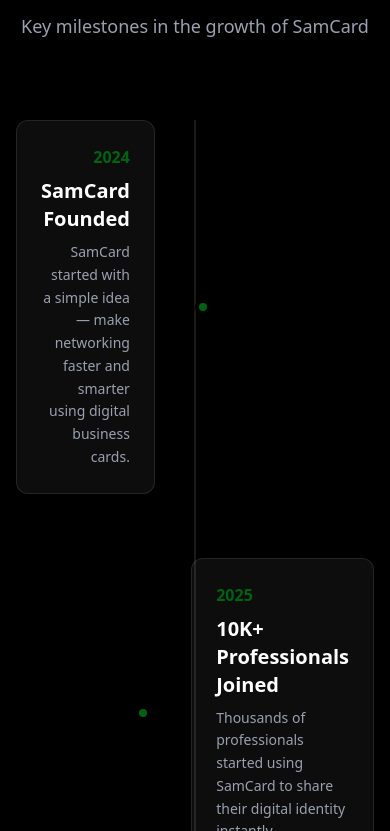
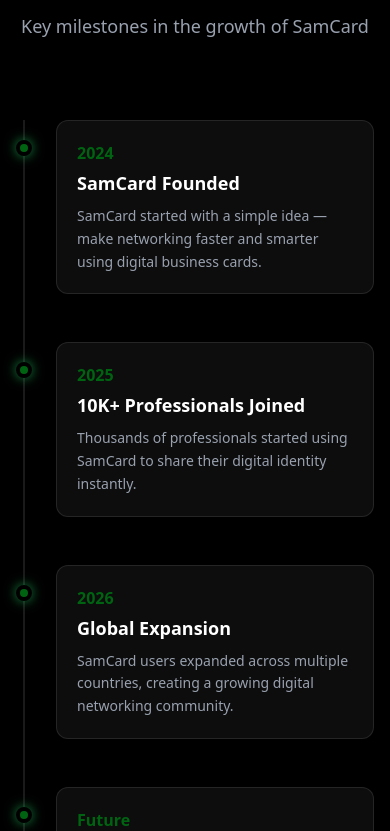
Before and after one commit to aice-xpert/samcard, a Next.js app: page /about-us in a window 390 px wide. Shown: the part 4953-5784 px from the top of the page. Built offline with nearby package versions, Linux system fonts and the light colour scheme.

Commit message:
fixed timeline responsiveness

```diff
--- a/src/components/about-us/Timeline.tsx
+++ b/src/components/about-us/Timeline.tsx
@@ -1,6 +1,7 @@
 "use client";
 
 import { motion } from "framer-motion";
+
 export const milestones = [
   {
     year: "2024",
@@ -27,13 +28,13 @@
       "We continue building innovative tools that redefine how professionals connect worldwide.",
   },
 ];
+
 export function TimelineSection() {
   return (
     <section className="py-24 bg-black">
       <div className="max-w-6xl mx-auto px-4 sm:px-6 lg:px-8">
 
         {/* Heading */}
-
         <motion.div
           initial={{ opacity: 0, y: 30 }}
           whileInView={{ opacity: 1, y: 0 }}
@@ -43,24 +44,25 @@
           <h2 className="text-4xl lg:text-5xl font-bold text-white mb-4">
             Our Journey
           </h2>
-
           <p className="text-gray-400 text-lg max-w-2xl mx-auto">
             Key milestones in the growth of SamCard
           </p>
         </motion.div>
 
         {/* Timeline */}
-
         <div className="relative">
 
-          {/* Line */}
+          {/*
+            LINE:
+            - Mobile: anchored at left-[7px] so it runs through center of the 16px dot
+              (dot is at left-0, half of 16px = 8px, minus 1px for the 1px line = 7px...
+               but w-[2px] so: left-[7px] centers the 2px line under the dot center at 8px)
+            - Desktop md+: centered horizontally
+          */}
+          <div className="absolute top-0 bottom-0 left-[7px] w-[2px] bg-white/10 md:left-1/2 md:-translate-x-px" />
 
-          <div className="absolute left-1/2 -translate-x-1/2 w-[2px] h-full bg-white/10" />
-
-          <div className="space-y-16">
-
+          <div className="space-y-12 md:space-y-16">
             {milestones.map((milestone, index) => {
-
               const isLeft = index % 2 === 0;
 
               return (
@@ -70,46 +72,55 @@
                   whileInView={{ opacity: 1, x: 0 }}
                   viewport={{ once: true }}
                   transition={{ duration: 0.5 }}
-                  className={`flex items-center gap-10 ${
-                    isLeft ? "flex-row" : "flex-row-reverse"
-                  }`}
+                  /*
+                    Mobile:  simple flex row. dot on far left, card fills rest.
+                    Desktop: relative positioning for alternating left/right layout.
+                  */
+                  className="relative flex items-start md:block"
                 >
 
-                  {/* Card */}
+                  {/*
+                    DOT:
+                    Mobile  — in normal flow at the left, vertically aligned to top of card with mt-5
+                    Desktop — absolute, horizontally centered on the line, vertically centered
+                  */}
+                  <div
+                    className="
+                      relative flex-shrink-0 mt-5
+                      md:absolute md:left-1/2 md:top-1/2
+                      md:-translate-x-1/2 md:-translate-y-1/2
+                    "
+                  >
+                    <div className="w-4 h-4 bg-theme-devil-green rounded-full border-4 border-black z-10 shadow-[0_0_12px_rgba(34,197,94,0.7)]" />
+                  </div>
 
+                  {/*
+                    CARD:
+                    Mobile  — ml-6 pushes it away from the dot, full width
+                    Desktop — half width, alternates left/right
+                  */}
                   <div
-                    className={`flex-1 ${
-                      isLeft ? "text-right" : "text-left"
-                    }`}
+                    className={`
+                      ml-6 flex-1
+                      md:ml-0 md:w-1/2 md:flex-none
+                      ${isLeft
+                        ? "md:pr-12 md:text-right"
+                        : "md:pl-12 md:ml-auto md:text-left"
+                      }
+                    `}
                   >
-
-                    <div className="inline-block p-6 bg-white/5 border border-white/10 rounded-xl max-w-md">
-
-                      <div className="text-theme-devil-green font-semibold mb-2">
+                    <div className="p-5 sm:p-6 bg-white/5 border border-white/10 rounded-xl">
+                      <div className="text-theme-devil-green font-semibold mb-1">
                         {milestone.year}
                       </div>
-
-                      <h4 className="text-xl font-bold text-white mb-2">
+                      <h4 className="text-lg sm:text-xl font-bold text-white mb-2">
                         {milestone.event}
                       </h4>
-
                       <p className="text-gray-400 text-sm leading-relaxed">
                         {milestone.description}
                       </p>
-
                     </div>
-
                   </div>
-
-                  {/* Dot */}
-
-                  <div className="relative z-10 flex items-center justify-center">
-                    <div className="w-4 h-4 bg-theme-devil-green rounded-full border-4 border-black" />
-                  </div>
-
-                  {/* Spacer */}
-
-                  <div className="flex-1" />
 
                 </motion.div>
               );
@@ -117,7 +128,6 @@
           </div>
 
         </div>
-
       </div>
     </section>
   );
```
